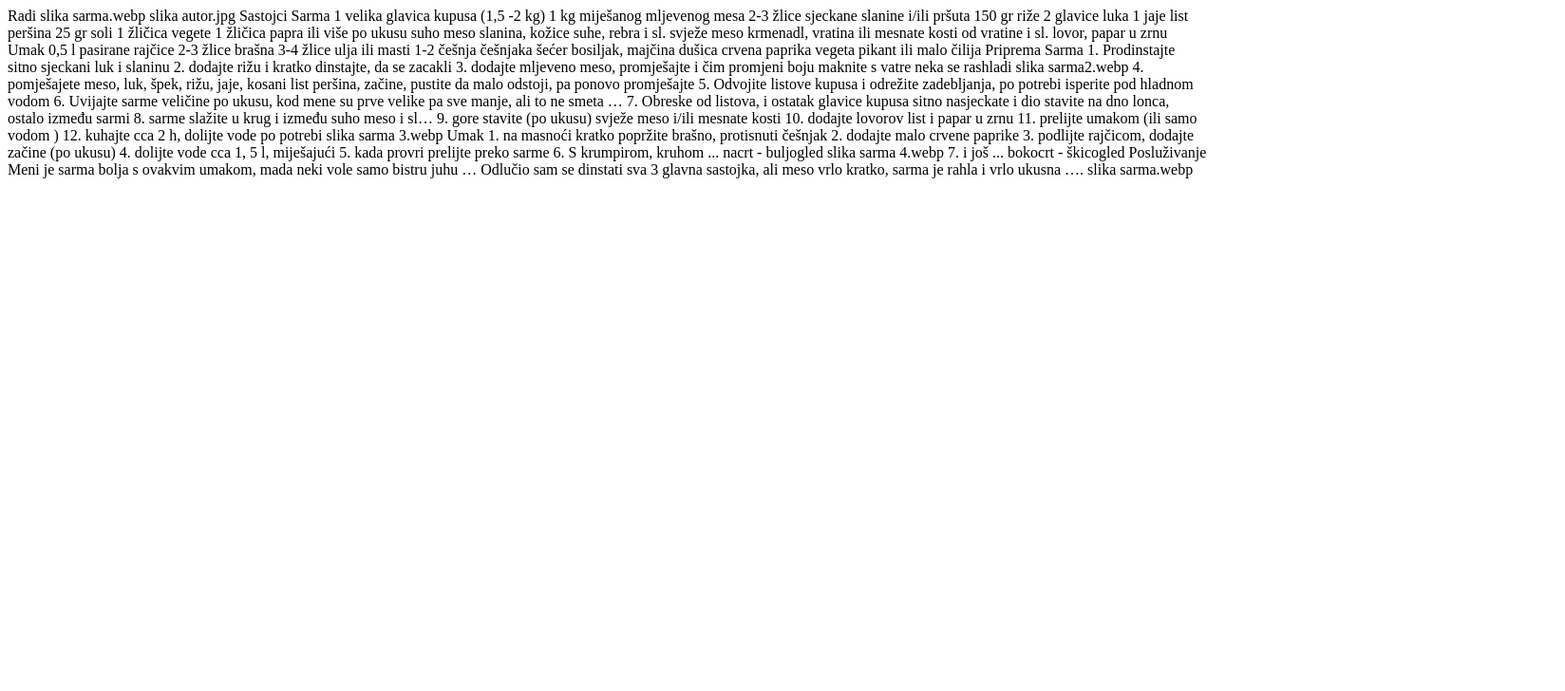
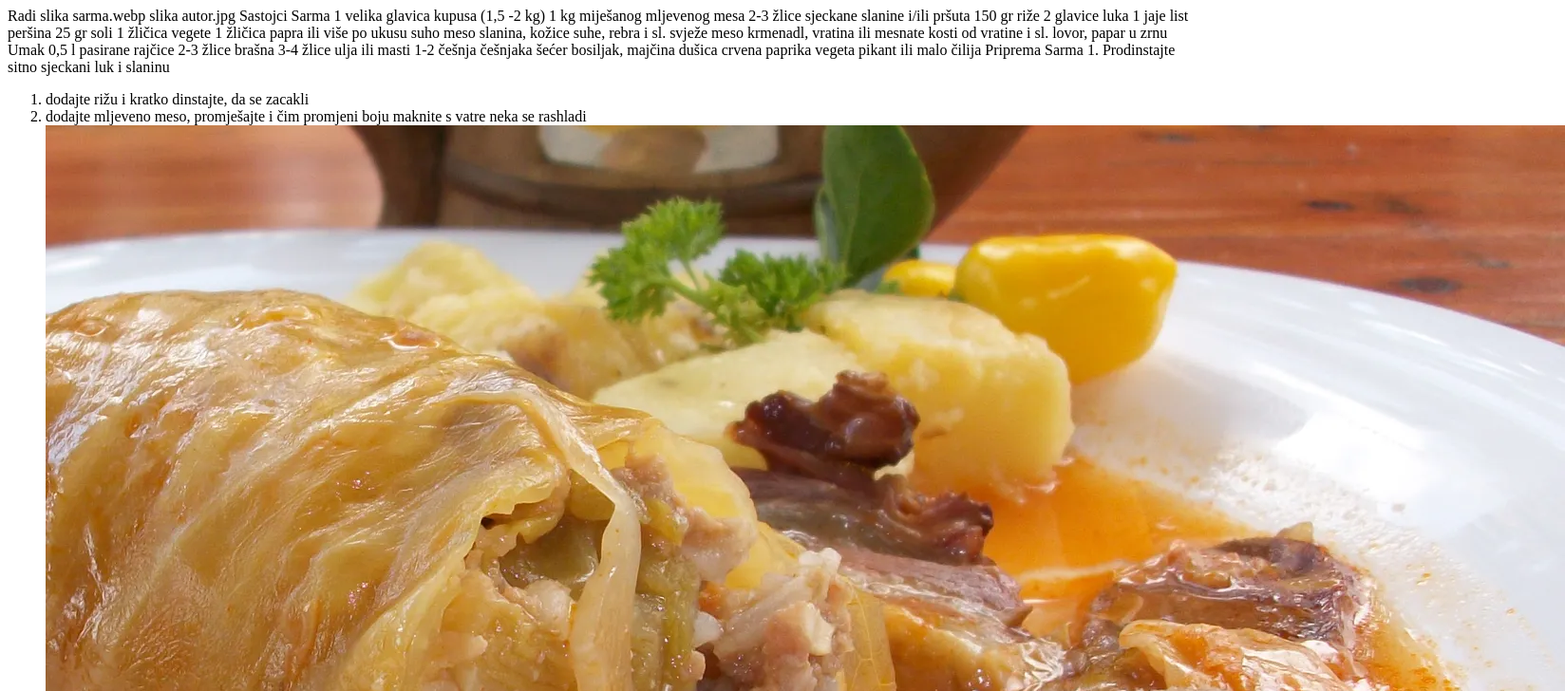
Before and after one commit to bozoperic/sarma, a plain HTML site: page index.html in a window 1280 px wide. Shown: the top 728 px of the page at 95% size, 1648 px wide, since content can reach past the window. Drawn offline with Linux system fonts and the light colour scheme.

Commit message:
recept za sarmu

```diff
--- a/index.html
+++ b/index.html
@@ -51,21 +51,19 @@ Sarma
 1.
 Prodinstajte sitno sjeckani luk i slaninu
 <!-- broj 5 u imeniku -->
-2.
-dodajte rižu i kratko dinstajte, da se zacakli
+<ol>
+<li>dodajte rižu i kratko dinstajte, da se zacakli</li>
 
-3.
-dodajte mljeveno meso, promješajte i čim promjeni boju maknite s vatre neka se rashladi
+<li>dodajte mljeveno meso, promješajte i čim promjeni boju maknite s vatre neka se rashladi</li>
 
-slika sarma2.webp
-4.
-pomješajete meso, luk, špek, rižu, jaje, kosani list peršina, začine, pustite da malo odstoji, pa ponovo promješajte
+<img src="sarma.webp" alt="">
 
-5.
-Odvojite listove kupusa i odrežite zadebljanja, po potrebi isperite pod hladnom vodom
-6.
-Uvijajte sarme veličine po ukusu, kod mene su prve velike pa sve manje, ali to ne smeta …
+<li>pomješajete meso, luk, špek, rižu, jaje, kosani list peršina, začine, pustite da malo odstoji, pa ponovo promješajte</li>
 
+<li>Odvojite listove kupusa i odrežite zadebljanja, po potrebi isperite pod hladnom vodom</li>
+
+<li>Uvijajte sarme veličine po ukusu, kod mene su prve velike pa sve manje, ali to ne smeta … </li>
+</ol>
 7.
 Obreske od listova, i ostatak glavice kupusa sitno nasjeckate i dio stavite na dno lonca, ostalo između sarmi
 <!-- broj 6 u imeniku -->
```
